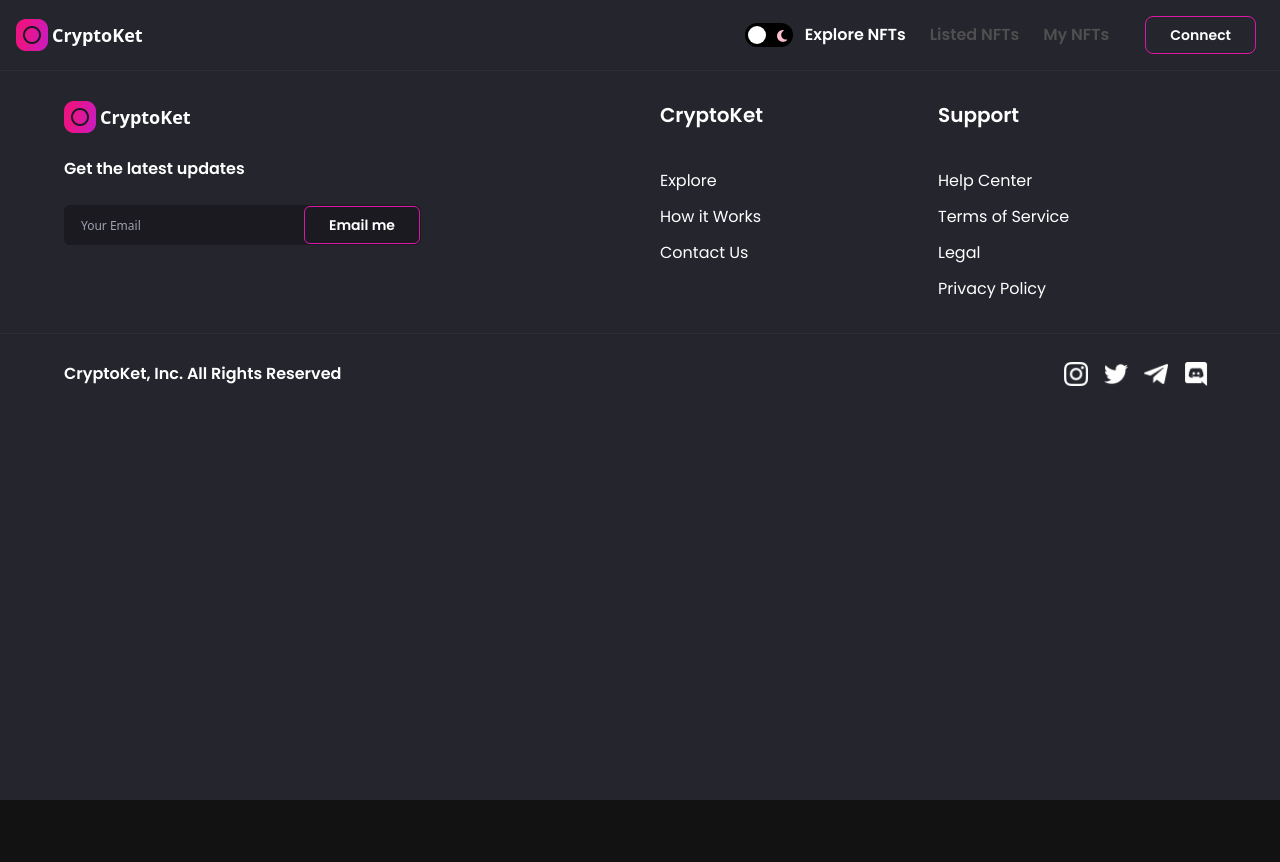
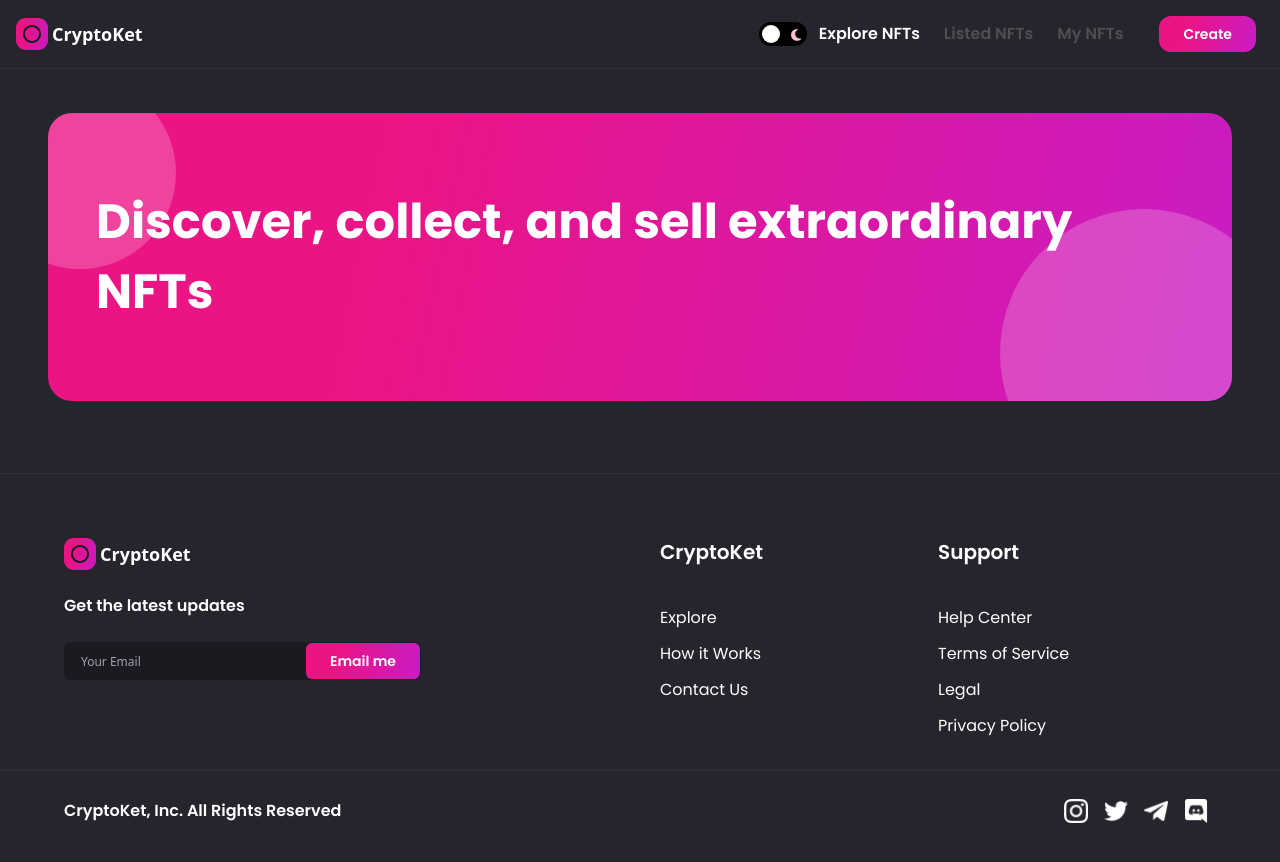
Before and after one commit to emvnoxl/kryptokat_nft_marketplace, a Next.js app: page / in a window 1280 px wide. Shown: the top 862 px of the page. Before the commit the page ends 800 px from the top, so only its background shows below. Built offline with nearby package versions, Linux system fonts and the light colour scheme.

Commit message:
added banner component

```diff
--- /dev/null
+++ b/components/Banner.jsx
@@ -0,0 +1,11 @@
+import React from 'react';
+
+const Banner = ({ name, childStyles, parentStyles }) => (
+  <div className={`relative w-full flex items-center z-0 overflow-hidden nft-gradient ${parentStyles}`}>
+    <p className={`font-bold text-5xl text-white font-poppins leading-70 ${childStyles}`}>{name}</p>
+    <div className="absolute w-48 h-48 sm:w-32 sm:h-32 rounded-full white-bg -top-9 -left-16 -z-5" />
+    <div className="absolute w-72 h-72 sm:w-56 sm:h-56 rounded-full white-bg -bottom-24 -right-14 -z-5" />
+  </div>
+);
+
+export default Banner;
--- a/components/Button.jsx
+++ b/components/Button.jsx
@@ -5,7 +5,7 @@
   <button
     type="button"
     className={
-        btnType === 'primary' ? `${primaryBtn} ${classStyles}` : `${outlineBtn} ${classStyles}`
+        `nft-gradient text-sm minlg:text-lg py-2 px-6 minlg:px-8 font-poppins font-semibold text-white ${classStyles}`
     }
     onClick={handleClick}
   >
--- a/components/Navbar.jsx
+++ b/components/Navbar.jsx
@@ -46,7 +46,7 @@
 };
 
 const ButtonGroup = ({ setActive, router }) => {
-  const hasConnected = useContext(true);
+  const hasConnected = true;
 
   return hasConnected ? (
     <div className="flexCenter">
--- a/components/index.js
+++ b/components/index.js
@@ -1,5 +1,6 @@
 import Navbar from './Navbar';
 import Footer from './Footer';
 import Button from './Button';
+import Banner from './Banner';
 
-export { Navbar, Footer, Button };
+export { Navbar, Footer, Button, Banner };
--- a/pages/_app.js
+++ b/pages/_app.js
@@ -8,7 +8,9 @@
   <ThemeProvider attribute="class">
     <div className="dark:bg-nft-dark bg-white min-h-screen">
       <Navbar />
-      <Component {...pageProps} />
+        <div className="pt-65">
+        <Component {...pageProps} />
+        </div>
       <Footer />
     </div>
 
--- a/pages/index.js
+++ b/pages/index.js
@@ -1,9 +1,15 @@
+import { Banner } from '../components';
+
 const Home = () => (
-    <div>
-      <h1 className="text-3xl font-bold underline">
-        Hello World!
-      </h1>
+  <div className="flex justify-center sm:px-4 p-12">
+    <div className="w-full minmd:w-4/5">
+      <Banner
+        name="Discover, collect, and sell extraordinary NFTs"
+        childStyles="md:text-4xl sm:text-2xl xs=text-xl text-left"
+        parentStyles="justify-start mb-6 h-72 sm:h-60 p-12 xs:p-4 xs:h-44 rounded-3xl"
+      />
     </div>
-  );
+  </div>
+);
 
 export default Home;
```
